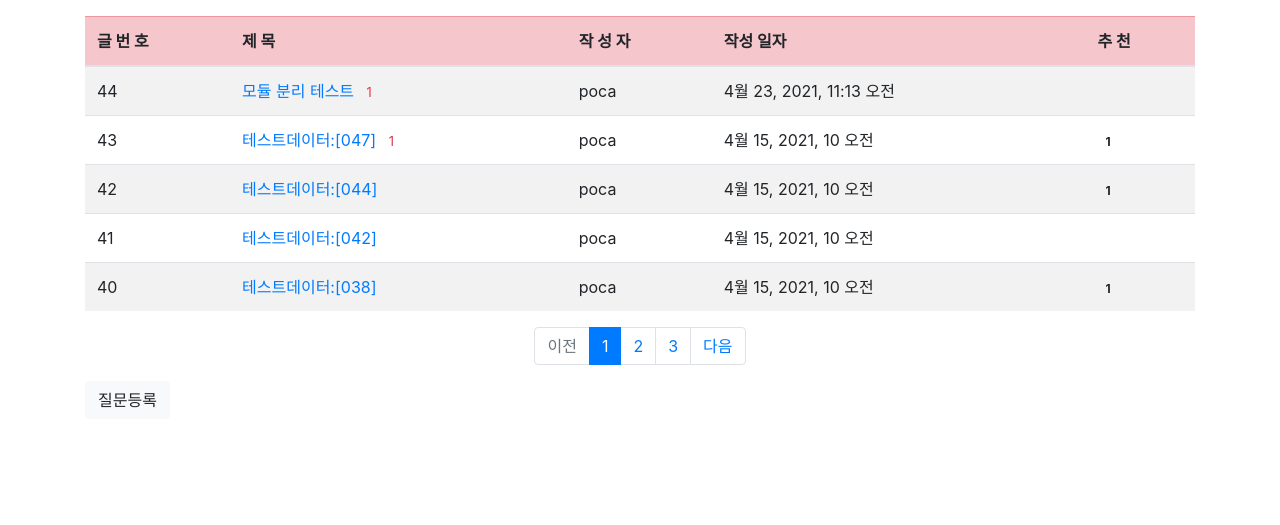
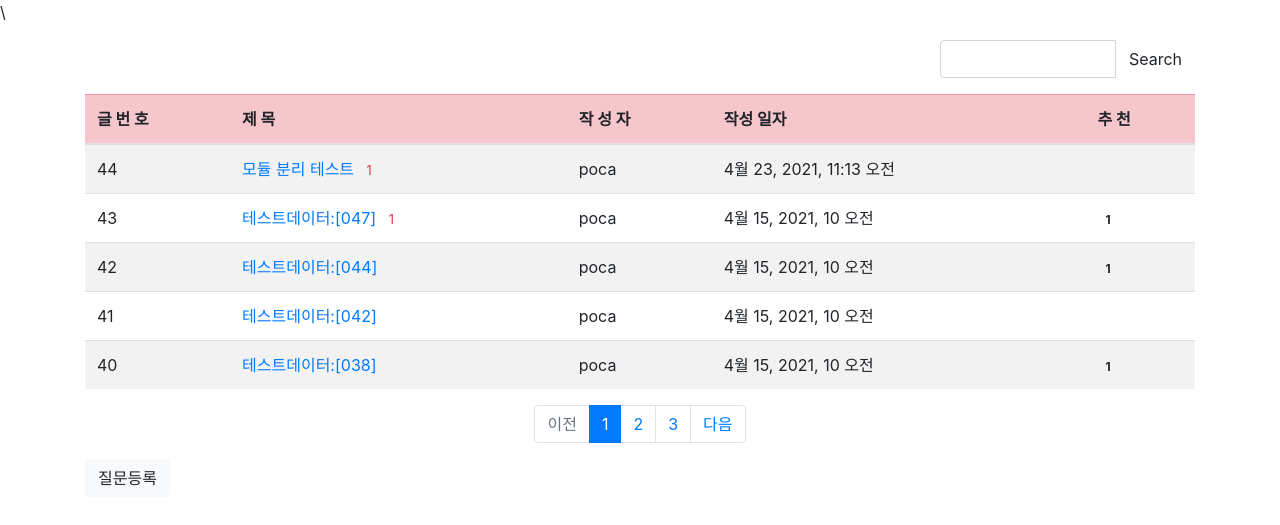
Before and after one commit to tiara79/newapp, a Django app: page / in a window 1280 px wide. Shown: the part 56-581 px from the top of the page. Run offline with Django 3.2, Linux system fonts and the light colour scheme; data comes from the database, SQL or seed files in the repository; both versions use the stored data as it was after the commit; some libraries are stand-ins or nearby versions.

Commit message:
question_list.html에 검색 기능 추가

```diff
--- a/template/base.html
+++ b/template/base.html
@@ -26,11 +26,12 @@
         {% endif %}
         </li>
       </ul>
-    </div>
+      </div>
       <form class="d-flex">
         <input class="form-control me-2" type="search" placeholder="Search" aria-label="Search">
         <button class="btn btn-outline-success" type="submit">Search</button>
-      </form>
+     </form>
+
   </div>
 </nav>
 
--- a/template/newapp/question_list.html
+++ b/template/newapp/question_list.html
@@ -13,9 +13,18 @@
 STATICFILES_DIRS =[BASE_DIR/ 'static',] 경로 설정 후  -->
 <!-- C:\projects\jangosite\static 폴더안에 bootstrap.min.css 파일 불러옴 21/04/13-->
 {% load static %}
-<link rel ="stylesheet" type="text/css" href="{% static '/bootstrap.min.css' %}" >
+<link rel ="stylesheet" type="text/css" href="{% static '/bootstrap.min.css' %}" >\
+ <!-- td 홀수 라인에 색상변화됨: table-striped -->
 <div class="container my-3">
-  <!-- td 홀수 라인에 색상변화됨: table-striped -->
+<!-- [21/04/28] 검색 기능 추가 -->
+<div class="row justify-content-end my-3">
+    <div class="col-3 input-group" >
+        <div class="input-group"  >
+        <input type="text" class="form-control" value="">
+            <button class="btn btn-outline " type="button" id="btn_search" >Search</button>
+        </div>
+    </div>
+</div>
   <table class="table table-striped">
     <thead>
     <!-- bootstrap에서 기본 제공하는 class="thead-dark"은 class="table"가 있어야지만 적용된다.  -->
@@ -69,6 +78,7 @@ STATICFILES_DIRS =[BASE_DIR/ 'static',] 경로 설정 후  -->
     <ul class="pagination justify-content-center">
       {% if question_list1.has_previous %}
       <li class="page-item">
+         <!-- [Edit 21/04/28 ] 검색 기능 추가로 인한 페이징 처리방식 변경 -->
         <a class="page-link" href="?page={{ question_list1.previous_page_number }}">이전</a>
       </li>
       {% else %}
@@ -103,6 +113,11 @@ STATICFILES_DIRS =[BASE_DIR/ 'static',] 경로 설정 후  -->
     </ul>
     <a href="{% url 'newapp:question_create' %}" class="btn btn-light">질문등록</a>
 </div>
+<!-- [21/04/28] 검색 값 전송 기능 추가 -->
+<form id="searchForm" method="get" action="{% url 'index' %}">
+    <input  type="hidden" id="kw" name="kw" value="">
+    <input  type="hidden" id="page" name="page" value="">
+</form>
 {% endblock %}
 </body>
 </html>
```
Also changed, not shown: db.sqlite3.
